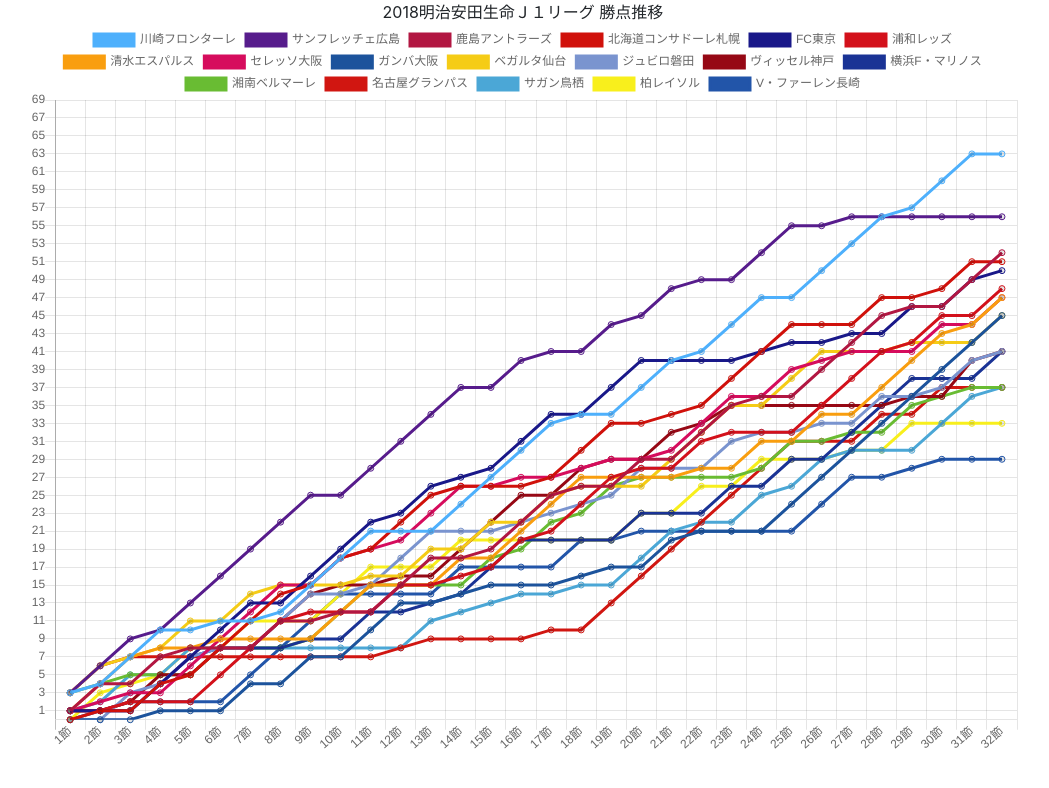
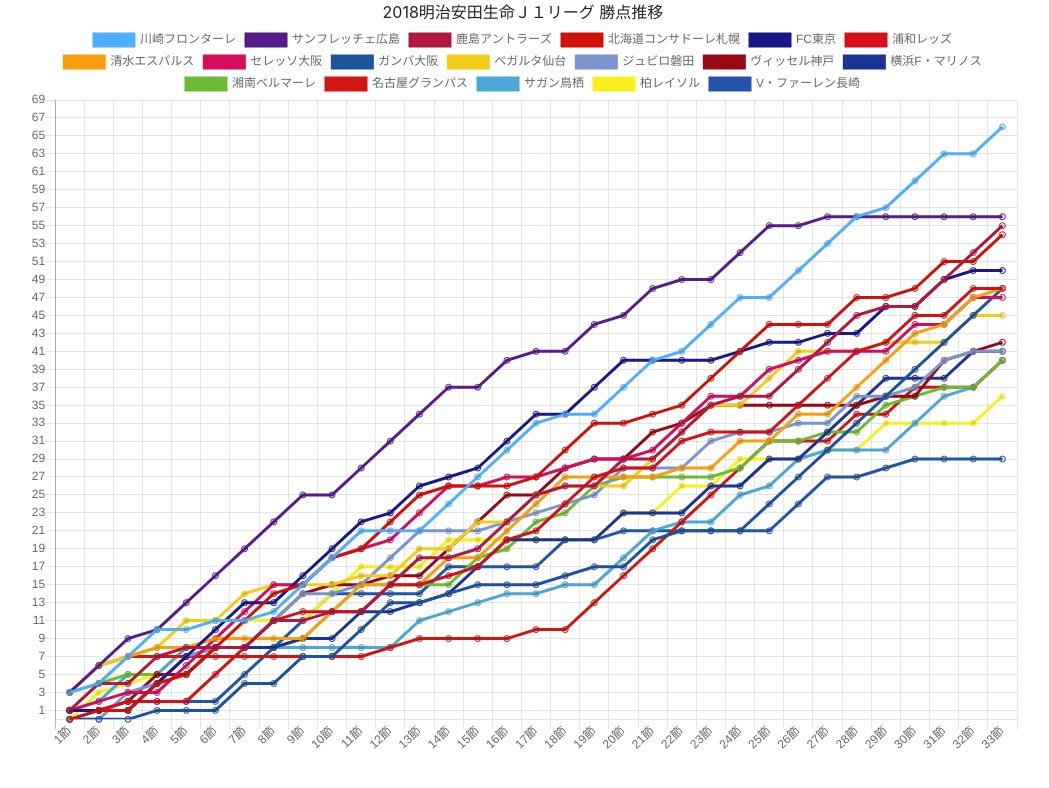
Before and after one commit to grandtears/grandtears.github.io, a plain HTML site: page 2018_JLeague/2018 J1 PointsTransition.html in a window 1280 px wide. Shown: the whole page, without its empty margins (117-1166 px from the left). Drawn offline with nearby package versions, Linux system fonts and the light colour scheme.

Commit message:
33th update

```diff
--- a/2018_JLeague/2018 J1 PointsTransition.html
+++ b/2018_JLeague/2018 J1 PointsTransition.html
@@ -32,7 +32,7 @@
                 '8節','9節','10節','11節','12節','13節','14節',
                 '15節','16節','17節','18節','19節','20節','21節',
                 '22節','23節','24節','25節','26節','27節','28節',
-                '29節','30節','31節','32節',
+                '29節','30節','31節','32節','33節',
         ],
         datasets: [
             {
@@ -42,7 +42,7 @@
                        '12','15','18','21','21','21','24',
                        '27','30','33','34','34','37','40',
                        '41','44','47','47','50','53','56',
-                       '57','60','63','63',
+                       '57','60','63','63','66',
                 ],
                 borderColor : "rgba(78,176,252,1.0)",
                 fill: false,
@@ -56,7 +56,7 @@
                        '22','25','25','28','31','34','37',
                        '37','40','41','41','44','45','48',
                        '49','49','52','55','55','56','56',
-                       '56','56','56','56',
+                       '56','56','56','56','56',
                 ],
                 borderColor : "rgba(87,28,140,1.0)",
                 fill: false,
@@ -70,7 +70,7 @@
                        '11','11','12','12','15','18','18',
                        '19','22','25','26','26','29','29',
                        '32','35','36','36','39','42','45',
-                       '46','46','49','52',
+                       '46','46','49','52','55',
                 ],
                 borderColor : "rgba(178,23,66,1.0)",
                 fill: false,
@@ -84,7 +84,7 @@
                        '14','15','18','19','22','25','26',
                        '26','26','27','30','33','33','34',
                        '35','38','41','44','44','44','47',
-                       '47','48','51','51',
+                       '47','48','51','51','54',
                 ],
                 borderColor : "rgba(208,17,11,1.0)",
                 fill: false,
@@ -98,7 +98,7 @@
                        '13','16','19','22','23','26','27',
                        '28','31','34','34','37','40','40',
                        '40','40','41','42','42','43','43',
-                       '46','46','49','50',
+                       '46','46','49','50','50',
                 ],
                 borderColor : "rgba(25,24,137,1.0)",
                 fill: false,
@@ -112,7 +112,7 @@
                        '11','12','12','12','15','15','16',
                        '17','20','21','24','27','28','28',
                        '31','32','32','32','35','38','41',
-                       '42','45','45','48',
+                       '42','45','45','48','48',
                 ],
                 borderColor : "rgba(211,17,27,1.0)",
                 fill: false,
@@ -126,7 +126,7 @@
                        '9','9','12','15','15','15','18',
                        '18','21','24','27','27','27','27',
                        '28','28','31','31','34','34','37',
-                       '40','43','44','47',
+                       '40','43','44','47','48',
                 ],
                 borderColor : "rgba(249,158,15,1.0)",
                 fill: false,
@@ -140,7 +140,7 @@
                        '15','15','18','19','20','23','26',
                        '26','27','27','28','29','29','30',
                        '33','36','36','39','40','41','41',
-                       '41','44','44','47',
+                       '41','44','44','47','47',
                 ],
                 borderColor : "rgba(214,12,93,1.0)",
                 fill: false,
@@ -154,7 +154,7 @@
                        '4','7','7','10','13','13','14',
                        '15','15','15','16','17','17','20',
                        '21','21','21','24','27','30','33',
-                       '36','39','42','45',
+                       '36','39','42','45','48',
                 ],
                 borderColor : "rgba(28,83,156,1.0)",
                 fill: false,
@@ -168,7 +168,7 @@
                        '15','15','15','16','16','19','19',
                        '22','22','25','26','26','26','29',
                        '32','35','35','38','41','41','41',
-                       '42','42','42','45',
+                       '42','42','42','45','45',
                 ],
                 borderColor : "rgba(245,204,22,1.0)",
                 fill: false,
@@ -182,7 +182,7 @@
                        '14','14','15','18','21','21','21',
                        '22','23','24','25','28','28','28',
                        '31','32','32','33','33','36','36',
-                       '37','40','41',
+                       '37','40','41','41',
                 ],
                 borderColor : "rgba(122,148,207,1.0)",
                 fill: false,
@@ -196,7 +196,7 @@
                        '14','15','15','16','16','19','22',
                        '25','25','28','29','29','32','33',
                        '35','35','35','35','35','35','36',
-                       '36','40','41',
+                       '36','40','41','42',
                 ],
                 borderColor : "rgba(150,8,21,1.0)",
                 fill: false,
@@ -210,7 +210,7 @@
                        '9','9','12','12','13','14','17',
                        '20','20','20','20','23','23','23',
                        '26','26','29','29','32','35','38',
-                       '38','38','41',
+                       '38','38','41','41',
                 ],
                 borderColor : "rgba(26,51,149,1.0)",
                 fill: false,
@@ -224,7 +224,7 @@
                        '9','12','15','15','15','15','18',
                        '19','22','23','26','27','27','27',
                        '27','28','31','31','32','32','35',
-                       '36','37','37',
+                       '36','37','37','40',
                 ],
                 borderColor : "rgba(105,188,51,1.0)",
                 fill: false,
@@ -238,7 +238,7 @@
                        '7','7','7','7','8','9','9',
                        '9','9','10','10','13','16','19',
                        '22','25','28','31','31','31','34',
-                       '34','37','37','37',
+                       '34','37','37','37','40',
                 ],
                 borderColor : "rgba(209,22,17,1.0)",
                 fill: false,
@@ -252,7 +252,7 @@
                        '8','8','8','8','8','11','12',
                        '13','14','14','15','15','18','21',
                        '22','22','25','26','29','30','30',
-                       '30','33','36','37',
+                       '30','33','36','37','40',
                 ],
                 borderColor : "rgba(75,167,214,1.0)",
                 fill: false,
@@ -266,7 +266,7 @@
                        '11','11','14','17','17','17','20',
                        '20','20','20','20','20','23','23',
                        '26','26','29','29','29','30','30',
-                       '33','33','33','33',
+                       '33','33','33','33','36',
                 ],
                 borderColor : "rgba(248,239,28,1.0)",
                 fill: false,
@@ -280,7 +280,7 @@
                        '8','11','14','14','14','14','17',
                        '17','17','17','20','20','21','21',
                        '21','21','21','21','24','27','27',
-                       '28','29','29','29',
+                       '28','29','29','29','29',
                 ],
                 borderColor : "rgba(34,85,169,1.0)",
                 fill: false,
```
Also changed, not shown: 2018_JLeague/2018 J1 RankTransition.html (+19 -19 lines).
